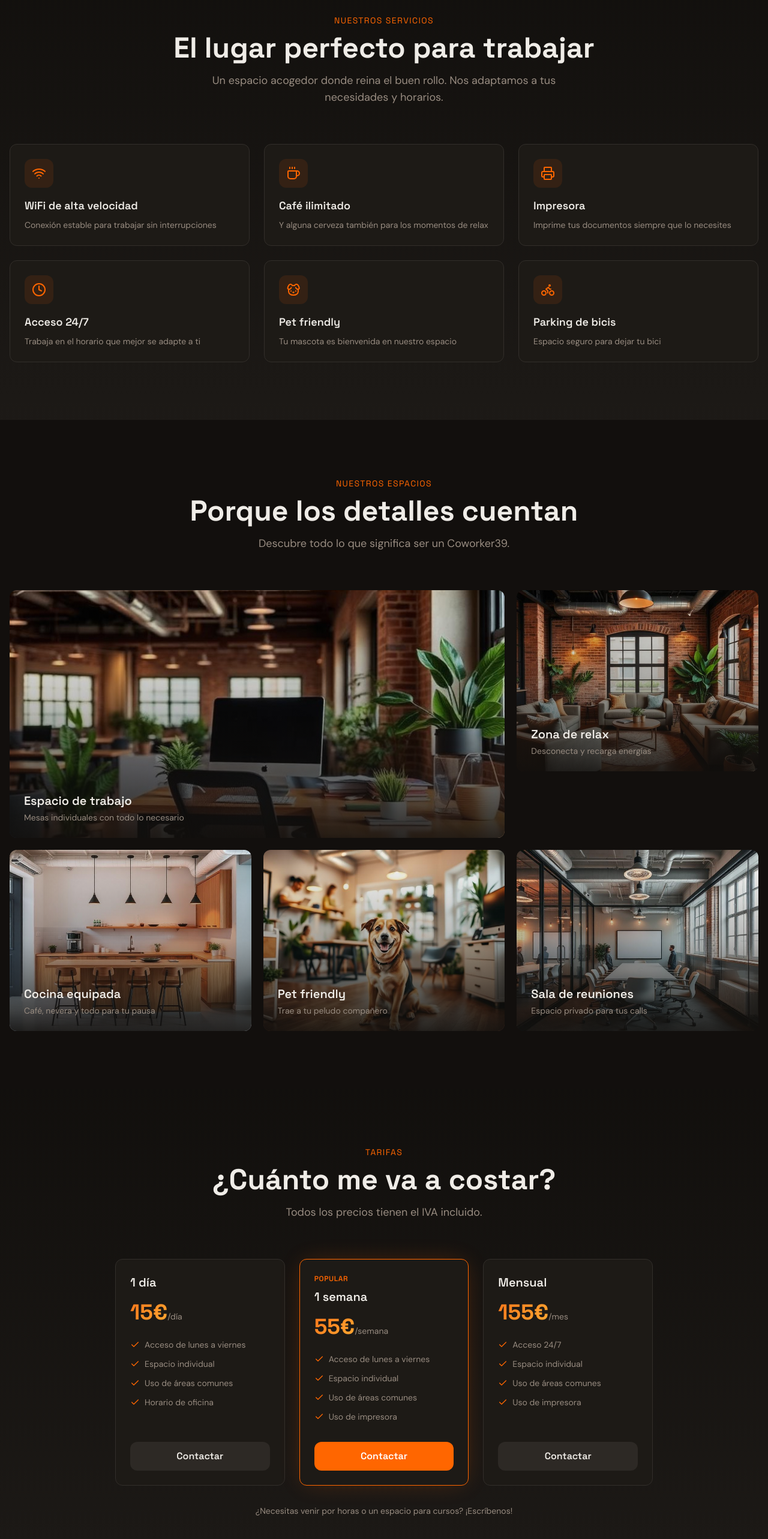
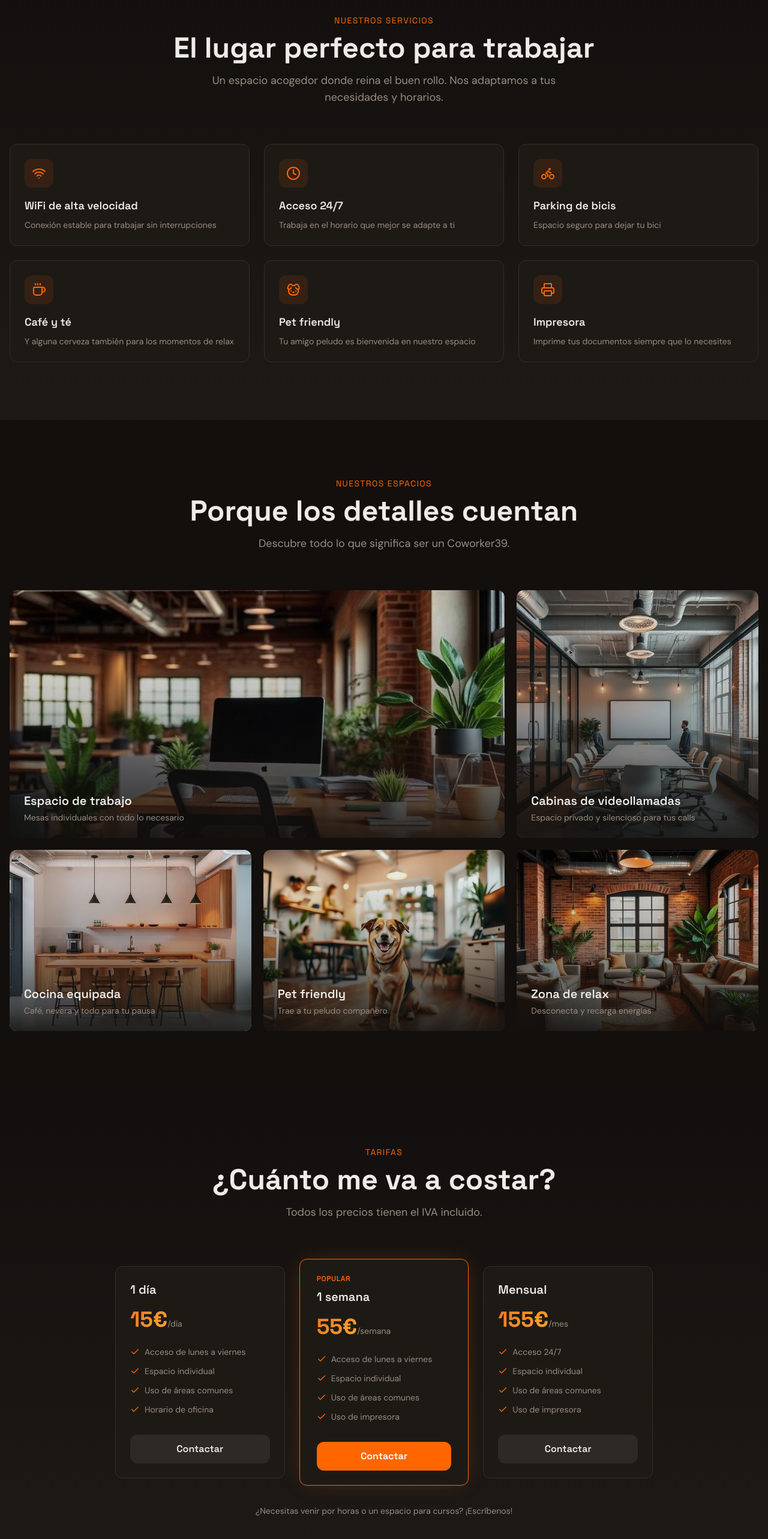
Before and after one commit to cafepro/A39-coworking, a React (Vite) app: page / in a window 1280 px wide. Shown: the part 872-3438 px from the top of the page at 60% size. Built offline with nearby package versions, Linux system fonts and the light colour scheme; the HTML template or start-up script is replaced by a standard one.

Commit message:
adjustments

```diff
--- a/src/components/AboutSection.tsx
+++ b/src/components/AboutSection.tsx
@@ -3,11 +3,11 @@ import { Wifi, Coffee, Printer, Clock, Dog, Bike } from "lucide-react";
 
 const features = [
   { icon: Wifi, title: "WiFi de alta velocidad", desc: "Conexión estable para trabajar sin interrupciones" },
-  { icon: Coffee, title: "Café ilimitado", desc: "Y alguna cerveza también para los momentos de relax" },
+  { icon: Clock, title: "Acceso 24/7", desc: "Trabaja en el horario que mejor se adapte a ti" },
+  { icon: Bike, title: "Parking de bicis", desc: "Espacio seguro para dejar tu bici" },
+  { icon: Coffee, title: "Café y té", desc: "Y alguna cerveza también para los momentos de relax" },
+  { icon: Dog, title: "Pet friendly", desc: "Tu amigo peludo es bienvenida en nuestro espacio" },
   { icon: Printer, title: "Impresora", desc: "Imprime tus documentos siempre que lo necesites" },
-  { icon: Clock, title: "Acceso 24/7", desc: "Trabaja en el horario que mejor se adapte a ti" },
-  { icon: Dog, title: "Pet friendly", desc: "Tu mascota es bienvenida en nuestro espacio" },
-  { icon: Bike, title: "Parking de bicis", desc: "Espacio seguro para dejar tu bici" },
 ];
 
 const AboutSection = () => {
--- a/src/components/PricingSection.tsx
+++ b/src/components/PricingSection.tsx
@@ -42,7 +42,7 @@ const PricingSection = () => {
           <p className="text-muted-foreground text-lg">Todos los precios tienen el IVA incluido.</p>
         </motion.div>
 
-        <div className="grid grid-cols-1 md:grid-cols-3 gap-6 max-w-4xl mx-auto">
+        <div className="grid grid-cols-1 md:grid-cols-3 gap-6 max-w-4xl mx-auto items-center">
           {plans.map((plan, i) => (
             <motion.div
               key={plan.name}
@@ -50,10 +50,10 @@ const PricingSection = () => {
               whileInView={{ opacity: 1, y: 0 }}
               viewport={{ once: true }}
               transition={{ duration: 0.5, delay: i * 0.15 }}
-              className={`rounded-xl p-6 border flex flex-col ${
+              className={`rounded-xl border flex flex-col ${
                 plan.highlighted
-                  ? "border-primary bg-card glow-orange scale-[1.02]"
-                  : "border-border bg-card"
+                  ? "border-primary bg-card glow-orange z-10 py-6 px-7"
+                  : "border-border bg-card py-6 px-6"
               }`}
             >
               {plan.highlighted && (
--- a/src/components/SpacesSection.tsx
+++ b/src/components/SpacesSection.tsx
@@ -7,10 +7,10 @@ import meetingImg from "@/assets/meeting-room.jpg";
 
 const spaces = [
   { img: workspaceImg, title: "Espacio de trabajo", desc: "Mesas individuales con todo lo necesario" },
-  { img: relaxImg, title: "Zona de relax", desc: "Desconecta y recarga energías" },
+  { img: meetingImg, title: "Cabinas de videollamadas", desc: "Espacio privado y silencioso para tus calls" },
   { img: kitchenImg, title: "Cocina equipada", desc: "Café, nevera y todo para tu pausa" },
   { img: petImg, title: "Pet friendly", desc: "Trae a tu peludo compañero" },
-  { img: meetingImg, title: "Sala de reuniones", desc: "Espacio privado para tus calls" },
+  { img: relaxImg, title: "Zona de relax", desc: "Desconecta y recarga energías" },
 ];
 
 const SpacesSection = () => {
@@ -40,7 +40,7 @@ const SpacesSection = () => {
               whileInView={{ opacity: 1, y: 0 }}
               viewport={{ once: true }}
               transition={{ duration: 0.5, delay: i * 0.1 }}
-              className={`group relative overflow-hidden rounded-xl ${i === 0 ? "md:col-span-2 lg:col-span-2 aspect-[2/1]" : "aspect-[4/3]"}`}
+              className={`group relative overflow-hidden rounded-xl ${i === 0 ? "md:col-span-2 lg:col-span-2 aspect-[2/1]" : i === 1 ? "min-h-full" : "aspect-[4/3]"}`}
             >
               <img src={s.img} alt={s.title} className="w-full h-full object-cover transition-transform duration-500 group-hover:scale-105" />
               <div className="absolute inset-0 bg-gradient-to-t from-background/90 via-background/30 to-transparent" />
```
Also changed, not shown: 1 other file (tests, documents, lock files or other folders).
